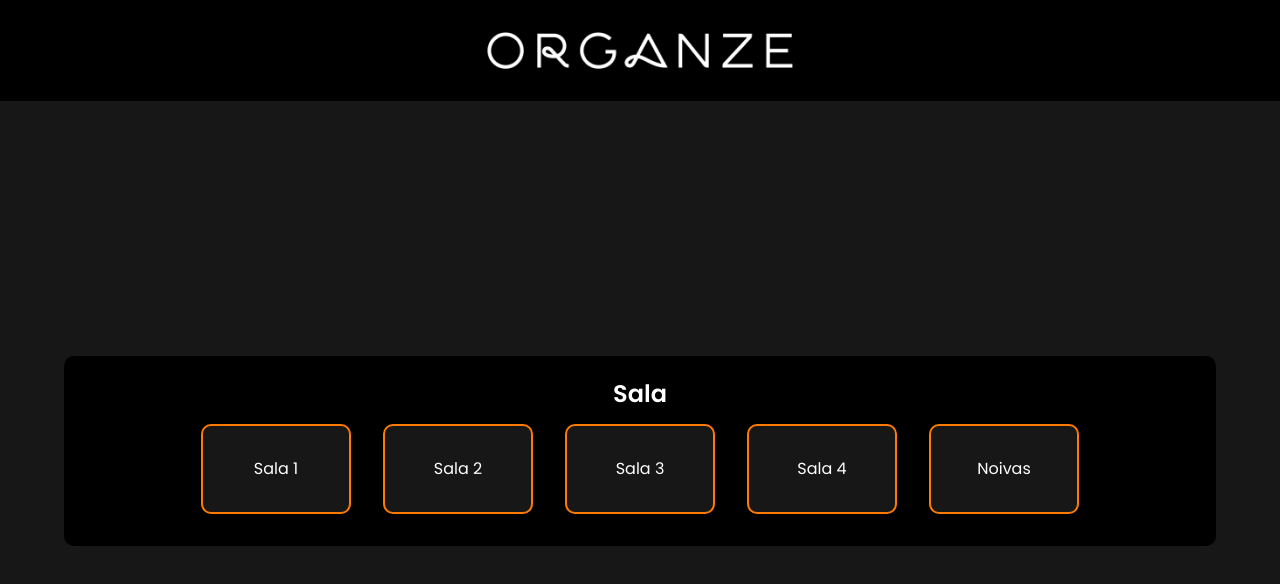
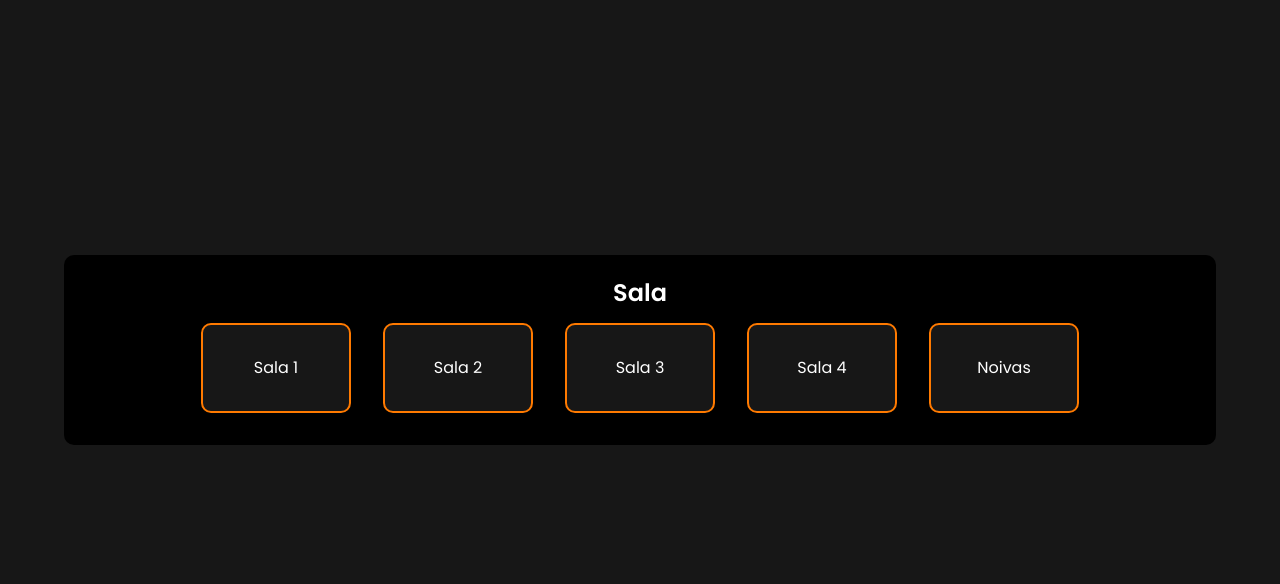
Before and after one commit to willianferreiradev/organze, a React (Vite) app: page / in a window 1280 px wide. Shown: the top 584 px of the page. Built offline with nearby package versions, Linux system fonts and the light colour scheme.

Commit message:
feat: adds new musics

```diff
--- a/src/components/Header/index.tsx
+++ b/src/components/Header/index.tsx
@@ -3,7 +3,7 @@ import * as S from './styles';
 export function Header() {
   return (
     <S.Container>
-      <img src="/organze.png" alt="Logo da Organze" />
+      {/* <img src="/organze.png" alt="Logo da Organze" /> */}
     </S.Container>
   );
 }
```
